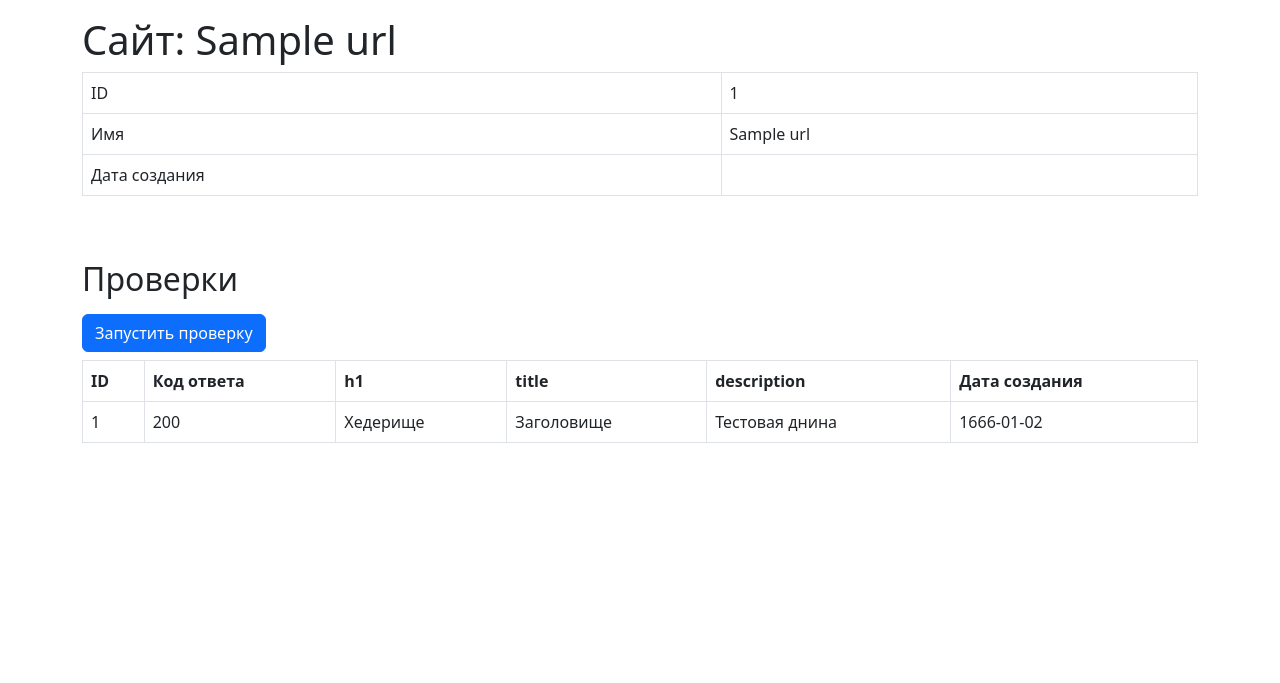
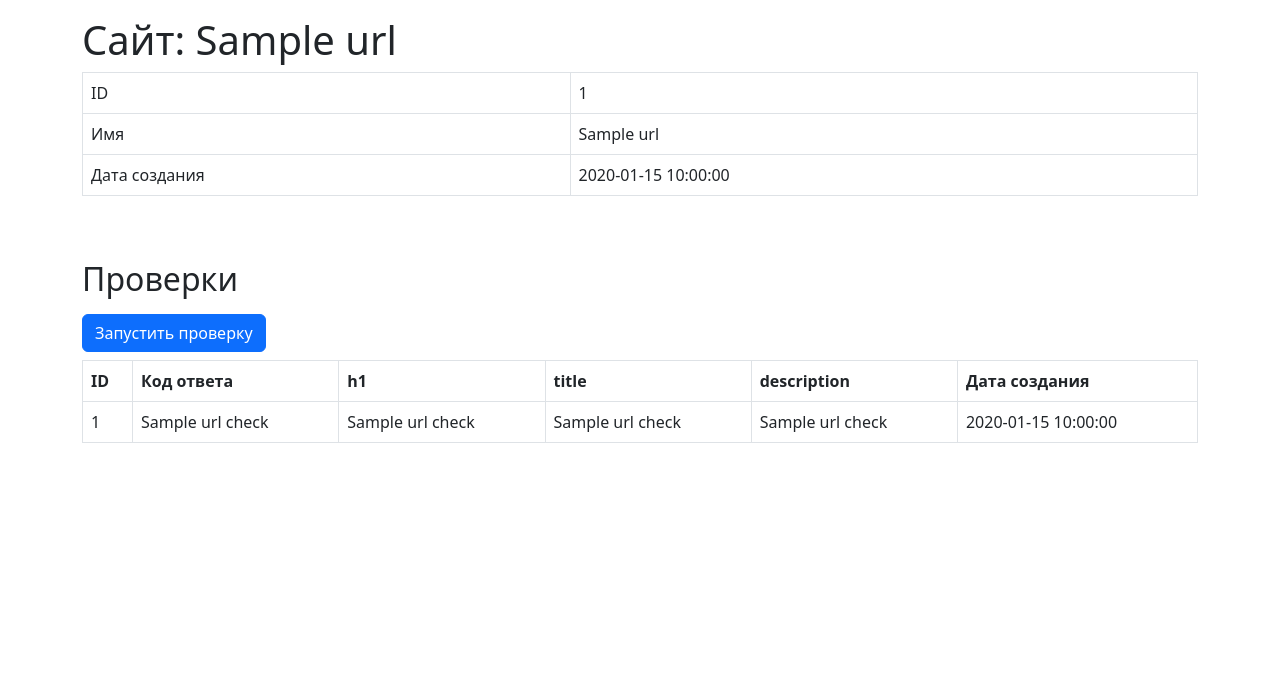
Before and after one commit to EvilLogitech/python-project-83, a Flask app: page /urls/1 in a window 1280 px wide. Shown: the part 56-739 px from the top of the page. Run offline with Flask 3, Linux system fonts and the light colour scheme; a database or web service that is not in the repository returns one stand-in record (values such as "Sample title"); some libraries are stand-ins or nearby versions.

Commit message:
make step 4

```diff
--- a/database.sql
+++ b/database.sql
@@ -2,16 +2,16 @@ DROP TABLE IF EXISTS urls CASCADE;
 CREATE TABLE urls (
     id bigint PRIMARY KEY GENERATED ALWAYS AS IDENTITY,
     name varchar(255) UNIQUE,
-    created_at timestamp
+    created_at timestamp DEFAULT NOW()
 );
 
-DROP TABLE IF EXISTS checks;
-CREATE TABLE checks (
+DROP TABLE IF EXISTS url_checks;
+CREATE TABLE url_checks (
     id bigint PRIMARY KEY GENERATED ALWAYS AS IDENTITY,
-    url_id bigint REFERENCES urls (id),
-    responce_code int NOT NULL,
+    url_id bigint NOT NULL REFERENCES urls (id),
+    status_code int NOT NULL,
     h1 text,
     title text,
     description text,
-    created_at timestamp
+    created_at timestamp DEFAULT NOW()
 );
--- a/page_analyzer/app.py
+++ b/page_analyzer/app.py
@@ -5,7 +5,6 @@ from flask import (Flask, redirect,
                    )
 import validators
 import psycopg2
-import datetime
 from urllib.parse import urlparse
 from dotenv import dotenv_values
 
@@ -32,25 +31,35 @@ def add_site():
         return render_template('index.html', messages=messages, url=url), 422
     url = parse_url(url)
     if not check_url_in_base(url):
-        add_url_to_base(url)
+        query = 'INSERT INTO urls (name) VALUES (%s)'
+        data = (url, )
+        insert_data_to_base(query, data)
+        flash('Страница успешно добавлена', 'success')
     query = 'SELECT id FROM urls WHERE name=%s'
     data = (url, )
     id = get_data_from_base(query, data)[0][0]
-    return redirect(f'urls/{id}'), 302
+    return redirect(f'/urls/{id}'), 302
 
 
 @app.get('/urls')
 def urls():
-    query = 'SELECT * FROM urls ORDER BY id DESC'
+    # query = 'SELECT * FROM urls ORDER BY id DESC'
     sites = []
+    query = 'SELECT t1.id, t1.name, t2.created_at, t2.status_code FROM '\
+            '(SELECT id, name FROM urls ORDER BY id DESC) AS t1 '\
+            'LEFT JOIN '\
+            '(SELECT DISTINCT ON (url_id) '\
+            'url_id, status_code, created_at FROM url_checks '\
+            'ORDER BY url_id, created_at DESC) AS t2 '\
+            'ON t1.id = t2.url_id'
     urls_ = get_data_from_base(query, ())
     for item in urls_:
         sites.append(
             {
                 "id": item[0],
                 "name": item[1],
-                "created_at": 'NOT NOW',
-                "responce_code": get_date(item[2])
+                "created_at": get_date(item[2]),
+                "status_code": item[3] or ''
             }
         )
     return render_template('urls.html', sites=sites)
@@ -61,26 +70,47 @@ def show_check_info(id):
     messages = get_flashed_messages(with_categories=True)
     query = 'SELECT * FROM urls WHERE id=%s'
     data = (id, )
-    url_data = get_data_from_base(query, data)[0]
+    query_data = get_data_from_base(query, data)
+    if not query_data:
+        return render_template('404.html', messages={}, url=""), 404
+    query_data = query_data[0]
     site = {
-        "id": url_data[0],
-        "name": url_data[1],
-        "created_at": get_date(url_data[2])
+        "id": query_data[0],
+        "name": query_data[1],
+        "created_at": get_date(query_data[2])
     }
-    checks = [{
-        "id": "1",
-        "responce_code": "200",
-        "h1": "Хедерище",
-        "title": "Заголовище",
-        "description": "Тестовая днина",
-        "created_at": "1666-01-02"
-    }]
+    query = 'SELECT * FROM url_checks WHERE url_id=%s ORDER BY id DESC'
+    data = (id, )
+    query_data = get_data_from_base(query, data)
+    checks = []
+    for check in query_data:
+        checks.append(
+            {
+                "id": check[0],
+                "status_code": check[2],
+                "h1": check[3],
+                "title": check[4],
+                "description": check[5],
+                "created_at": get_date(check[6])
+            }
+        )
     return render_template(
         'check_result.html',
         site=site,
         checks=checks,
         messages=messages
     )
+
+
+@app.post('/urls/<id>/checks')
+def make_url_check(id):
+    query = 'INSERT INTO url_checks '\
+            '(url_id, status_code, h1, title, description) '\
+            'VALUES (%s, %s, %s, %s, %s)'
+    data = (id, '666', '', '', '',)
+    insert_data_to_base(query, data)
+    flash('Страница успешно проверена', 'success')
+    return redirect(f'/urls/{id}'), 302
 
 
 def get_date(date):
@@ -138,13 +168,6 @@ def check_url_in_base(url):
     return True
 
 
-def add_url_to_base(url):
-    query = 'INSERT INTO urls (name, created_at) VALUES (%s, %s)'
-    data = (url, datetime.date.today())
-    insert_data_to_base(query, data)
-    flash('Страница успешно добавлена', 'success')
-
-
 def get_connection():
     try:
         conn = psycopg2.connect(DB_ACCESS)
--- a/page_analyzer/templates/check_result.html
+++ b/page_analyzer/templates/check_result.html
@@ -13,7 +13,7 @@
         </tr>
         <tr>
           <td>Дата создания</td>
-          <td>{{site.site_created_at}}</td>
+          <td>{{site.created_at}}</td>
         </tr>
       </tbody>
     </table>
@@ -39,7 +39,7 @@
             {% for check in checks %}
               <tr>
                 <td>{{check.id}}</td>
-                <td>{{check.responce_code}}</td>
+                <td>{{check.status_code}}</td>
                 <td>{{check.h1}}</td>
                 <td>{{check.title}}</td>
                 <td>{{check.description}}</td>
--- a/page_analyzer/templates/urls.html
+++ b/page_analyzer/templates/urls.html
@@ -17,7 +17,7 @@
             <td>{{site.id}}</td>
             <td><a href="/urls/{{site.id}}">{{site.name}}</a></td>
             <td>{{site.created_at}}</td>
-            <td>{{site.responce_code}}</td>
+            <td>{{site.status_code}}</td>
           </tr>
         {% endfor %}
         </tbody>
```
Also changed, not shown: page_analyzer/templates/404.html (added, +7 -0 lines).
